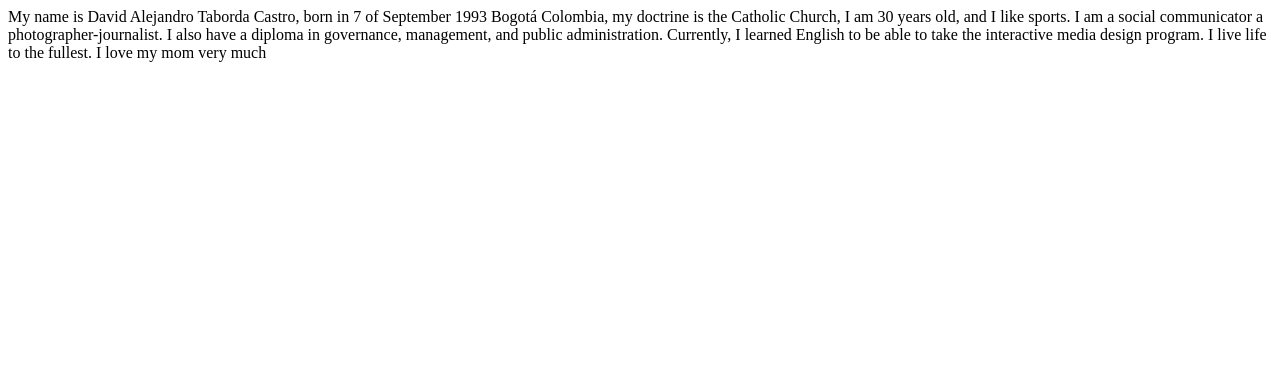
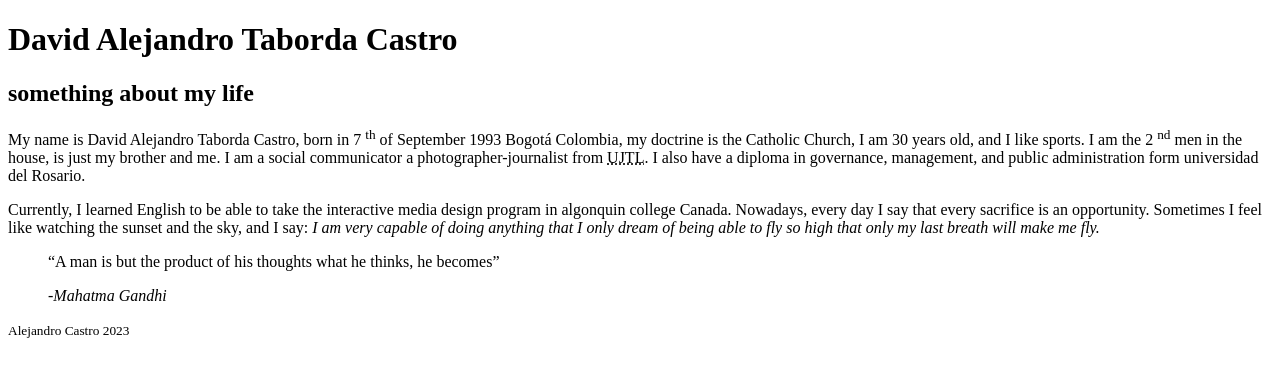
Before and after one commit to tabo0012/tabo0012.github.io, a plain HTML site: page html-assigment/index.html in a window 1280 px wide. Drawn offline with Linux system fonts and the light colour scheme.

Commit message:
creates index.html file

```diff
--- a/html-assigment/index.html
+++ b/html-assigment/index.html
@@ -4,25 +4,37 @@
     <meta charset="UTF-8">
     <meta http-equiv="X-UA-Compatible" content="IE=edge">
     <meta name="viewport" content="width=device-width, initial-scale=1.0">
-    <title>HTML Assigment </title>
+    <title>HTML Assignment</title>
 </head>
 <body>
 
+  <h1>David Alejandro Taborda Castro</h1>
+
+  <article>
+<h2>something about my life</h2>
+    <p>
+
+My name is David Alejandro Taborda Castro, born in 7 <sup>th</sup> of September 1993 Bogotá Colombia, my doctrine is the Catholic Church, I am 30 years old, and I like sports. I am the 2  <sup>nd</sup> men in the house, is just my brother and me.
+I am a social communicator a photographer-journalist from <abbr title="Universidad Jorge Tadeo Lozano">UJTL</abbr>. I also have a diploma in governance, management, and public administration form universidad del Rosario.</p>
+
+<p>
+Currently, I learned English to be able to take the interactive media design program in algonquin college Canada. Nowadays, every day I say that every sacrifice is an opportunity. Sometimes I feel like watching the sunset and the sky, and I say: <em> I am very capable of doing anything that I only dream of being able to fly so high that only my last breath will make me fly.</em>
+</p>
 
 
+<blockquote>
+<q>A man is but the product of his thoughts what he thinks, he becomes</q>
 
-My name is David Alejandro Taborda Castro, born in 7 of September 1993 Bogotá Colombia, my doctrine is the Catholic Church, I am 30 years old, and I like sports.
-I am a social communicator a photographer-journalist. I also have a diploma in governance, management, and public administration. Currently, I learned English to be able to take the interactive media design program.
-I live life to the fullest. I love my mom very much
+<p><cite>-Mahatma Gandhi</cite></p>
+
+</blockquote>
 
 
-
-
-
-
-
-
-
-
+</article>
+<footer>
+    <p>
+        <small>Alejandro Castro 2023</small>
+    </p>
+</footer>
 </body>
 </html>
```
